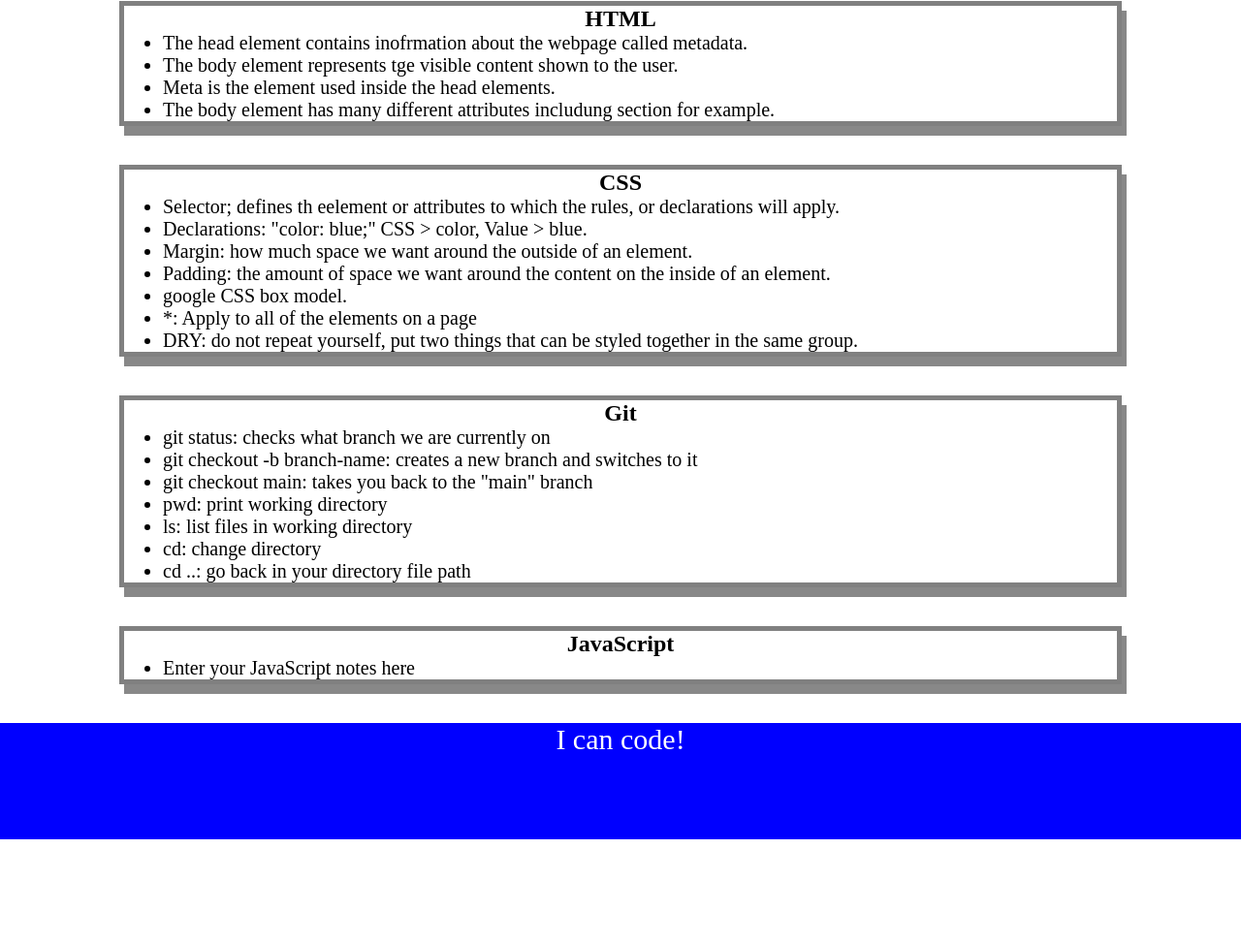
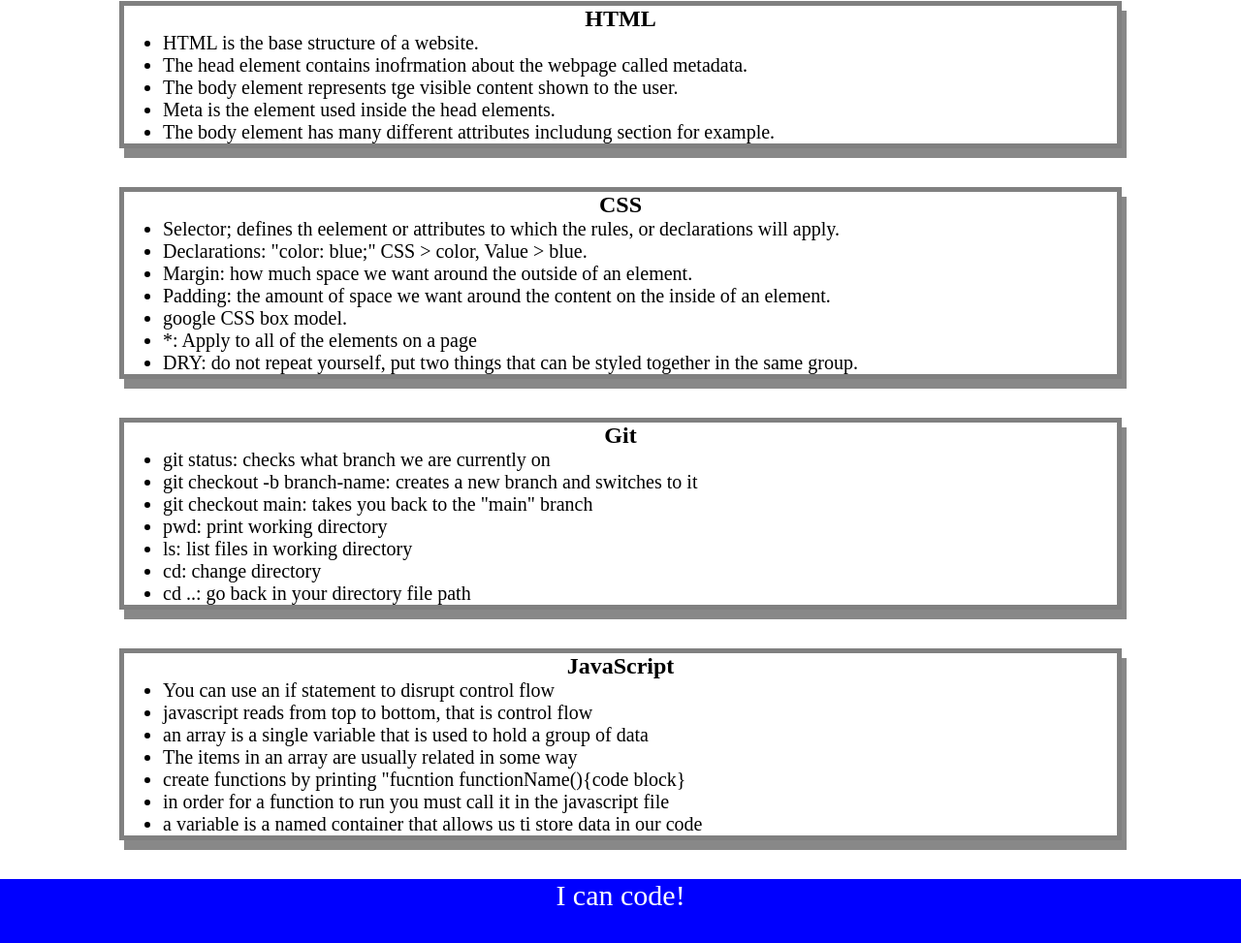
Before and after one commit to Nate-Kleinsorge/prework-study-guide, a plain HTML site: page prework-study-guide/prework-study-guide/index.html in a window 1280 px wide. Shown: the part 159-1132 px from the top of the page at 97% size. Before the commit the page ends 1025 px from the top, so only its background shows below. Drawn offline with Linux system fonts and the light colour scheme.

```diff
--- a/prework-study-guide/prework-study-guide/index.html
+++ b/prework-study-guide/prework-study-guide/index.html
@@ -17,6 +17,7 @@
       <section class="card" id="html-section">
         <h2>HTML</h2>
      <ul>
+       <li>HTML is the base structure of a website.</li>
        <li>The head element contains inofrmation about the webpage called metadata.</li>
        <li>The body element represents tge visible content shown to the user.</li>
        <li>Meta is the element used inside the head elements.</li>
@@ -51,7 +52,13 @@
       <section class="card" id="javascript-section">
         <h2>JavaScript</h2>
      <ul>
-       <li>Enter your JavaScript notes here</li>
+       <li>You can use an if statement to disrupt control flow</li>
+       <li>javascript reads from top to bottom, that is control flow</li>
+       <li>an array is a single variable that is used to hold a group of data</li>
+       <li>The items in an array are usually related in some way</li>
+       <li>create functions by printing "fucntion functionName(){code block}</li>
+       <li>in order for a function to run you must call it in the javascript file</li>
+       <li>a variable is a named container that allows us ti store data in our code</li>
      </ul>
       </section>
     </main>
```
Also changed, not shown: 2 other files.
